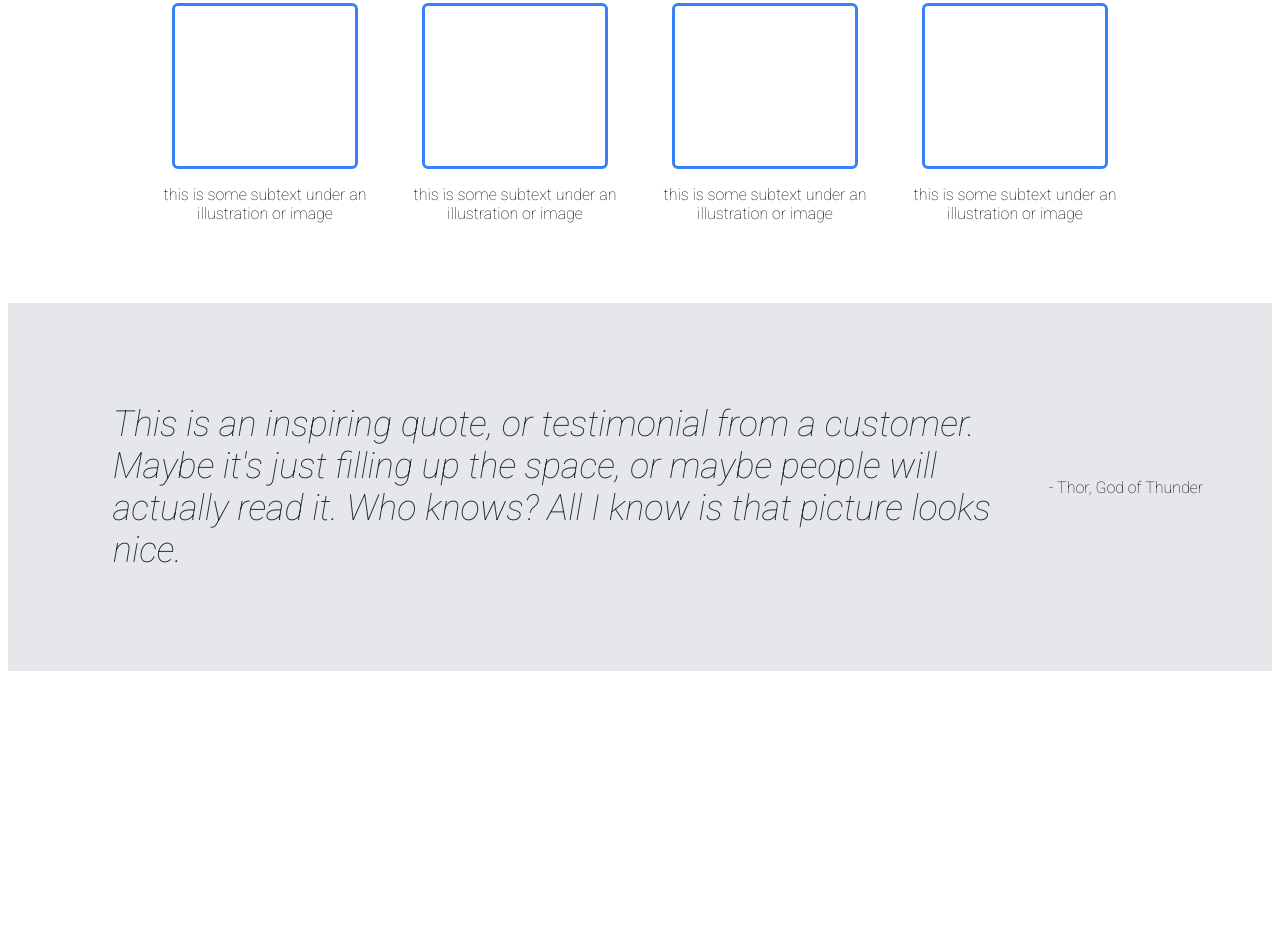
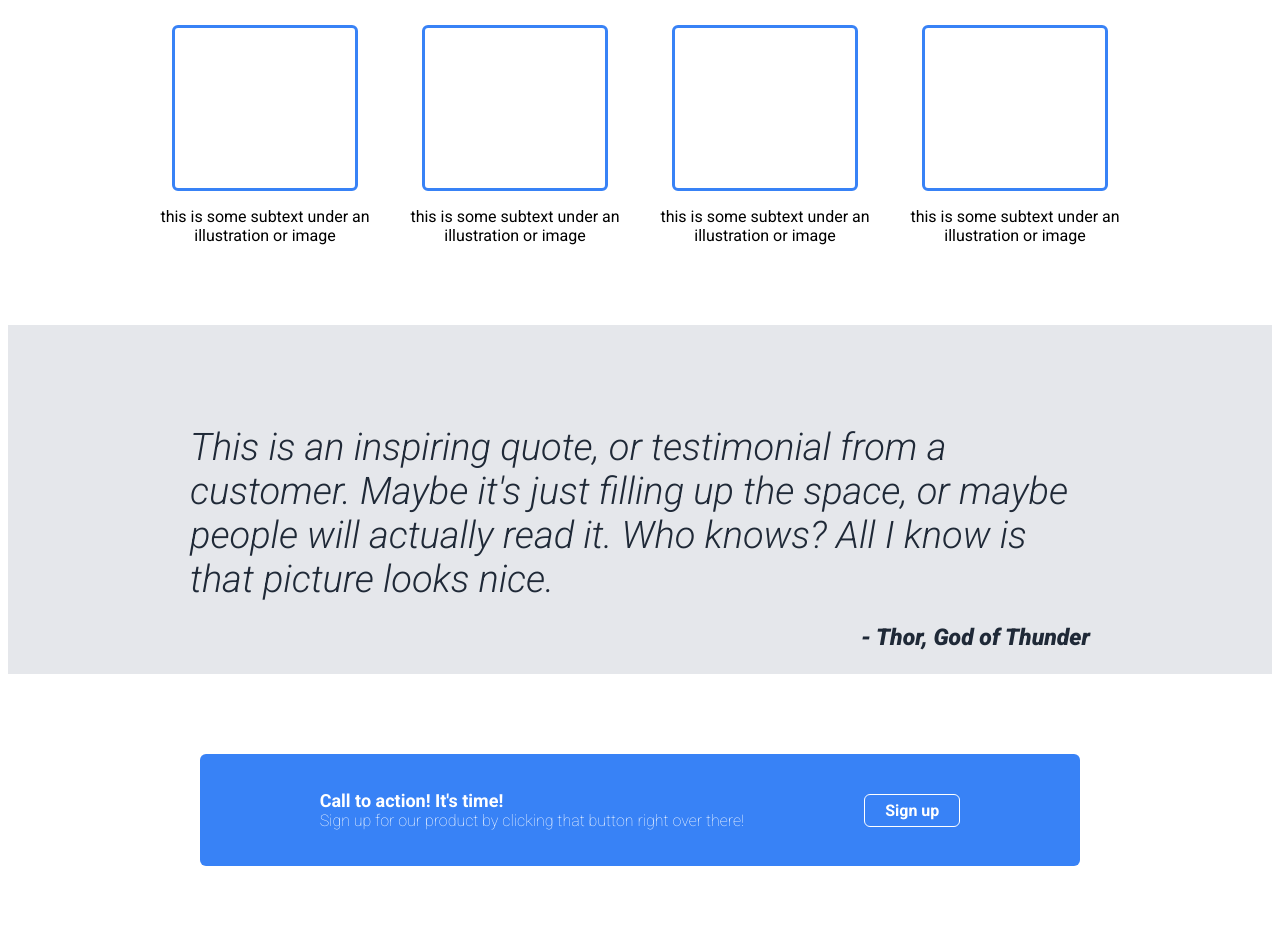
Before and after one commit to Teriffy/odin-lp, a plain HTML site: page index.html in a window 1280 px wide. Shown: the part 581-1530 px from the top of the page. Before the commit the page ends 1260 px from the top, so only its background shows below. Drawn offline with Linux system fonts and the light colour scheme.

Commit message:
Finished quote and call to action sections

```diff
--- a/index.html
+++ b/index.html
@@ -49,8 +49,19 @@
         </div>
     </div>
     <div class="quote-section quote-bg">
-        <quote class="quote-text">This is an inspiring quote, or testimonial from a customer. Maybe it's just filling up the space, or maybe people will actually read it. Who knows? All I know is that picture looks nice.</quote>
-        <p>- Thor, God of Thunder</p>
+        <quote class="quote-text">This is an inspiring quote, or testimonial from a customer. Maybe it's just filling up the space, or maybe people will actually read it. Who knows? All I know is that picture looks nice.
+            <p>- Thor, God of Thunder</p>
+        </quote>
+
+    </div>
+    <div class="cta-section">
+        <div class="cta">
+            <div class="cta-text">
+            <h4>Call to action! It's time!</h4>
+            <p>Sign up for our product by clicking that button right over there!</p>
+        </div>
+            <a href="#">Sign up</a>
+        </div>
     </div>
 </div>
 </div>
--- a/style.css
+++ b/style.css
@@ -1,13 +1,11 @@
 /* Global styles */
 
-@import url('https://fonts.googleapis.com/css2?family=Roboto:ital,wght@0,100;0,900;1,100&display=swap');
-
+@import url('https://fonts.googleapis.com/css2?family=Roboto:ital,wght@0,100;0,300;0,400;0,500;0,700;0,900;1,100;1,300;1,400;1,500;1,700;1,900&display=swap');
 * {
     font-family: 'Roboto', sans-serif;
 }
 
-.big-container {
-}
+
 
 .dark-bg {
     background-color: #1F2937;
@@ -144,13 +142,59 @@ h2 {
     display: flex;
     justify-content: center;
     align-items: center;
+    flex-direction: column;
 }
 
 .quote-text {
-    padding: 100px 36px;
+    padding-top: 100px;
+    padding-left: 36px;
+    padding-right: 36px;
     max-width: 900px;
+    font-size: 38px;
+    font-weight: 300;
+
 }
 
-.quote-section p {
-    justify-self: flex-end;
+.quote-text p {
+    font-weight: 900;
+    font-size: 23px;
+    text-align: right;
+
 }
+
+.cta-section {
+    display: flex;
+    justify-content: center;
+    padding: 80px 0px;
+}
+
+.cta {
+    display: flex;
+    align-items: center;
+    padding: 36px 120px;
+}
+
+.cta-text {
+margin-right: 120px;
+}
+
+.cta-text h4{
+    font-size: 18px;
+    padding: 0px;
+    margin: 0px;
+}
+
+.cta-text p {
+    font-weight: 200;
+    padding: 0px;
+    margin: 0px;
+}
+
+
+.cta a {
+    border: 1px solid white;
+    color: white;
+    border-radius: 6px;
+    padding: 6px 20px;
+    text-decoration: none;
+}
```
